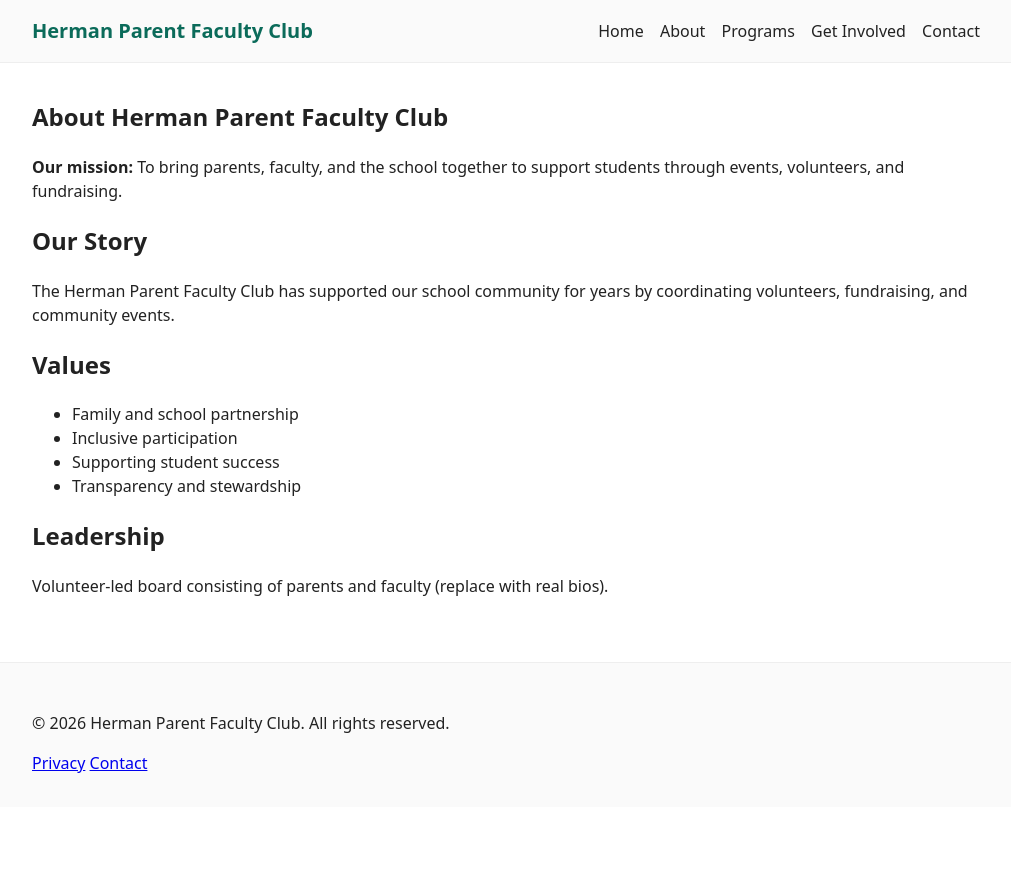
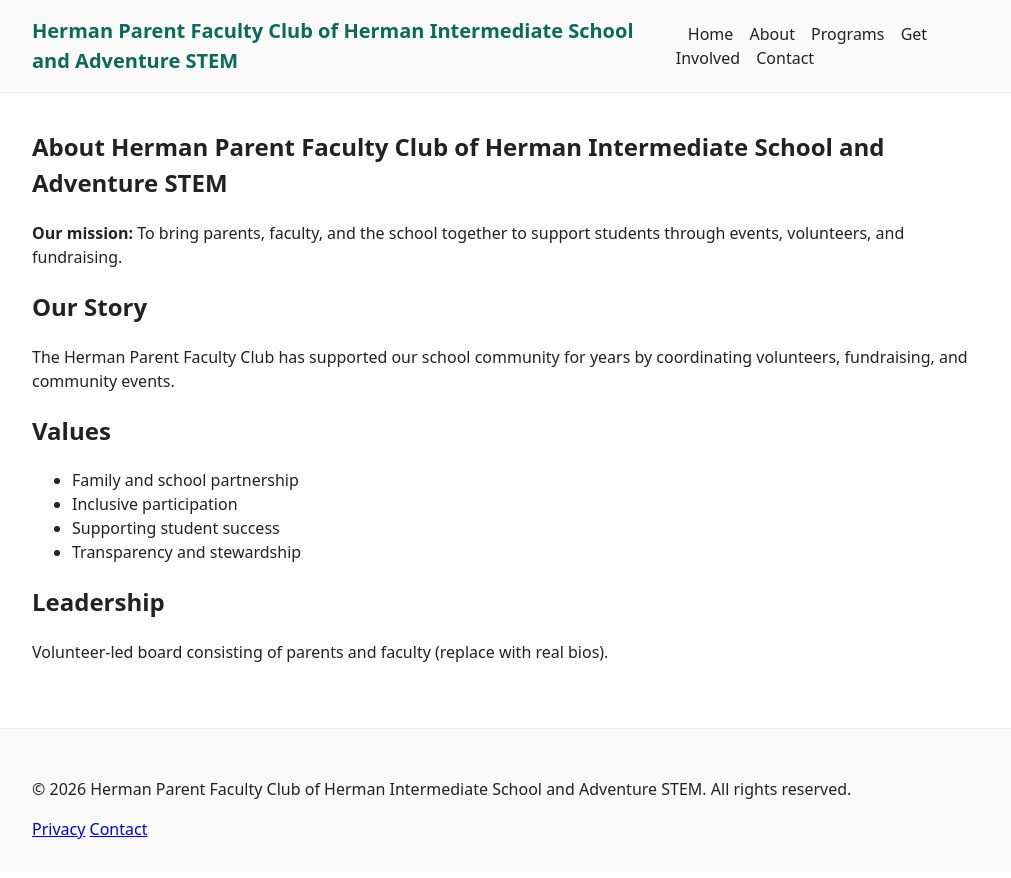
Before and after one commit to hermanparentfacultyclub/www, a Jekyll site: the page built from about.md, in a window 1280 px wide. Shown: the top 878 px of the page, without its empty margins (134-1145 px from the left). Built offline with Jekyll 4.4.1, drawn with Linux system fonts in a browser that asks for light colours; part of the change alters nothing that is shown.

Commit message:
Update _config.yml

```diff
--- a/_config.yml
+++ b/_config.yml
@@ -1,9 +1,136 @@
 title: "Herman Parent Faculty Club"
+separator: |
 email: "hello@hermanpfc.org"
 description: "Connecting parents, supporting students."
 baseurl: "" # leave blank unless site is served from a subpath
 url: "https://hermanparentfacultyclub.github.io/"     # your production URL, e.g. https://your-org.github.io
-markdown: kramdown
 permalink: pretty
 remote_theme: "mmistakes/minimal-mistakes"
 minimal_mistakes_skin    : "mint" # "air", "aqua", "contrast", "dark", "dirt", "neon", "mint", "plum", "sunrise"
+
+locale                   : "en-US"
+title                    : "Herman Parent Faculty Club of Herman Intermediate School and Adventure STEM"
+title_separator          : "|"
+subtitle                 : "Herman Intermediate School and Adventure STEM"
+description              : "Connecting parents, faculty and students of Herman Intermediate School and Adventure STEM in San Jose, California"
+teaser                   : # path of fallback teaser image, e.g. "/assets/images/500x300.png"
+logo                     : # path of logo image to display in the masthead, e.g. "/assets/images/88x88.png"
+masthead_title           : Herman Parent Faculty Club
+breadcrumbs              : true
+copyright                : # "copyright" name, defaults to site.title
+copyright_url            : # "copyright" URL, defaults to site.url
+# SEO Related
+google_site_verification :
+bing_site_verification   :
+naver_site_verification  :
+yandex_site_verification :
+baidu_site_verification  :
+# Social Sharing
+twitter:
+  username               :
+facebook:
+  username               :
+  app_id                 :
+  publisher              :
+og_image                 : # Open Graph/Twitter default site image
+# For specifying social profiles
+# - https://developers.google.com/structured-data/customize/social-profiles
+social:
+  type                   : Organization # Person or Organization (defaults to Person)
+  name                   : Herman Parent Faculty Club # If the user or organization name differs from the site's name
+  links: # An array of links to social media profiles
+
+# Analytics
+analytics:
+  provider               : # false (default), "google", "google-universal", "google-gtag", "custom"
+  google:
+    tracking_id          :
+    anonymize_ip         : # true, false (default)
+
+
+# Site Footer
+footer:
+  links:
+    - label: "Twitter"
+      icon: "fab fa-fw fa-twitter-square"
+      # url:
+    - label: "Facebook"
+      icon: "fab fa-fw fa-facebook-square"
+      # url:
+    - label: "GitHub"
+      icon: "fab fa-fw fa-github"
+      # url:
+    - label: "GitLab"
+      icon: "fab fa-fw fa-gitlab"
+      # url:
+    - label: "Bitbucket"
+      icon: "fab fa-fw fa-bitbucket"
+      # url:
+    - label: "Instagram"
+      icon: "fab fa-fw fa-instagram"
+      # url:
+  since: "2026"
+
+
+# Reading Files
+include:
+  - .htaccess
+  - _pages
+exclude:
+  - "*.sublime-project"
+  - "*.sublime-workspace"
+  - vendor
+  - .asset-cache
+  - .bundle
+  - .jekyll-assets-cache
+  - .sass-cache
+  - assets/js/plugins
+  - assets/js/_main.js
+  - assets/js/vendor
+  - Capfile
+  - CHANGELOG
+  - config
+  - Gemfile
+  - Gruntfile.js
+  - gulpfile.js
+  - LICENSE
+  - log
+  - minimal-mistakes-jekyll.gemspec
+  - node_modules
+  - package.json
+  - package-lock.json
+  - Rakefile
+  - README
+  - tmp
+  - /docs # ignore Minimal Mistakes /docs
+  - /test # ignore Minimal Mistakes /test
+keep_files:
+  - .git
+  - .svn
+encoding: "utf-8"
+markdown_ext: "markdown,mkdown,mkdn,mkd,md"
+
+
+# Conversion
+markdown: kramdown
+highlighter: rouge
+lsi: false
+excerpt_separator: "\n\n"
+incremental: false
+
+
+# Markdown Processing
+kramdown:
+  input: GFM
+  hard_wrap: false
+  auto_ids: true
+  footnote_nr: 1
+  entity_output: as_char
+  toc_levels: 1..6
+  smart_quotes: lsquo,rsquo,ldquo,rdquo
+  enable_coderay: false
+
+# Sass/SCSS
+sass:
+  sass_dir: _sass
+  style: compressed # https://sass-lang.com/documentation/file.SASS_REFERENCE.html#output_style
```
